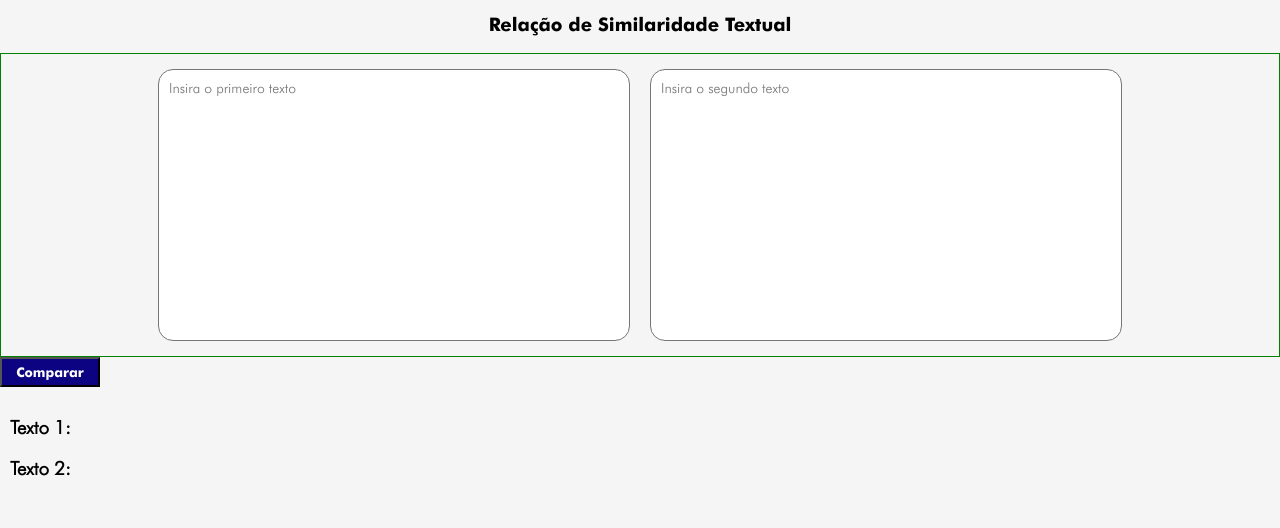
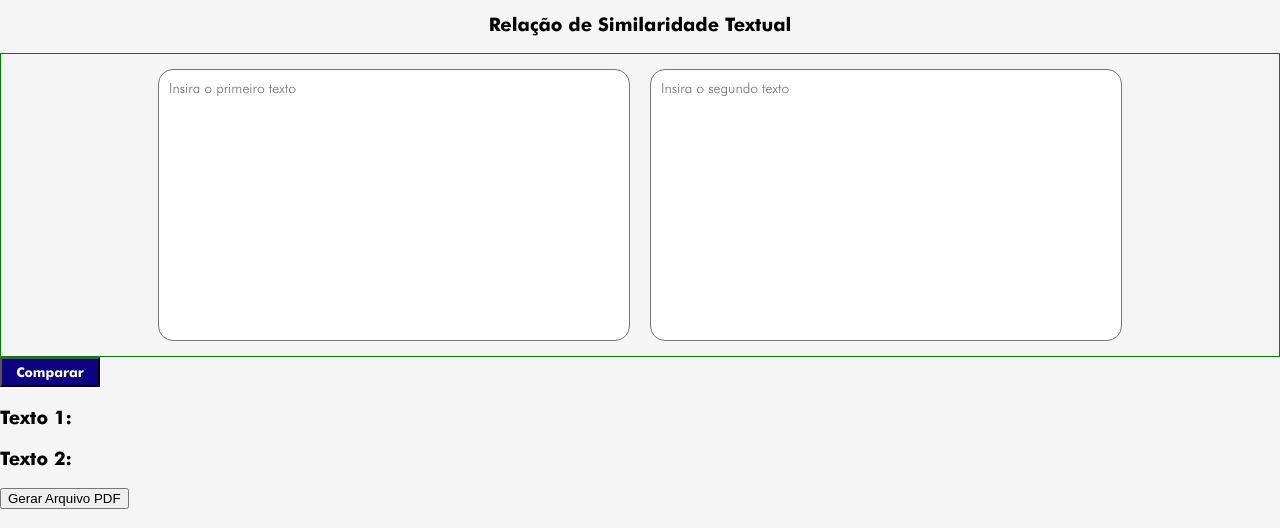
Before and after one commit to karolinadornelas/similaridade-textual, a plain HTML site: page index.html in a window 1280 px wide. Shown: the part 272-800 px from the top of the page. Drawn offline with Linux system fonts and the light colour scheme.

Commit message:
html2pdf

```diff
--- a/index.html
+++ b/index.html
@@ -3,6 +3,7 @@
 <head>
     <meta charset="UTF-8">
     <meta name="viewport" content="width=device-width, initial-scale=1.0">
+    <script src="https://cdnjs.cloudflare.com/ajax/libs/html2pdf.js/0.10.1/html2pdf.bundle.min.js" integrity="sha512-GsLlZN/3F2ErC5ifS5QtgpiJtWd43JWSuIgh7mbzZ8zBps+dvLusV+eNQATqgA/HdeKFVgA5v3S/cIrLF7QnIg==" crossorigin="anonymous" referrerpolicy="no-referrer"></script>
     <link rel="icon" href="./assets/SECPROM.png">
     <link rel="stylesheet" href="./main.css">
     <title>Relação de Compatibilidade Textual</title>
@@ -50,12 +51,14 @@
                 <textarea id="text1" placeholder="Insira o primeiro texto" rows="6" cols="50"></textarea><br>
                 <textarea id="text2" placeholder="Insira o segundo texto" rows="6" cols="50"></textarea><br>
             </div>
-            <button onclick="compareTexts()">Comparar</button>
+            <div class="op-btn">
+                <button onclick="compareTexts()">Comparar</button>
+            </div>
         </div>
 
 
 
-        <div class="results">
+        <div id="results">
             <div id="result1">
                 <h3>Texto 1:</h3>
                 <div id="highlightedText1"></div>
@@ -68,6 +71,9 @@
 
             <p id="similarityPercentage"></p>
         </div>
+        <div class="op-btn-pdf">
+            <button id="get-pdf" onclick="getPdf()">Gerar Arquivo PDF</button>
+        </div>
     </div>
     <script src="script.js"></script>
 </body>
```
